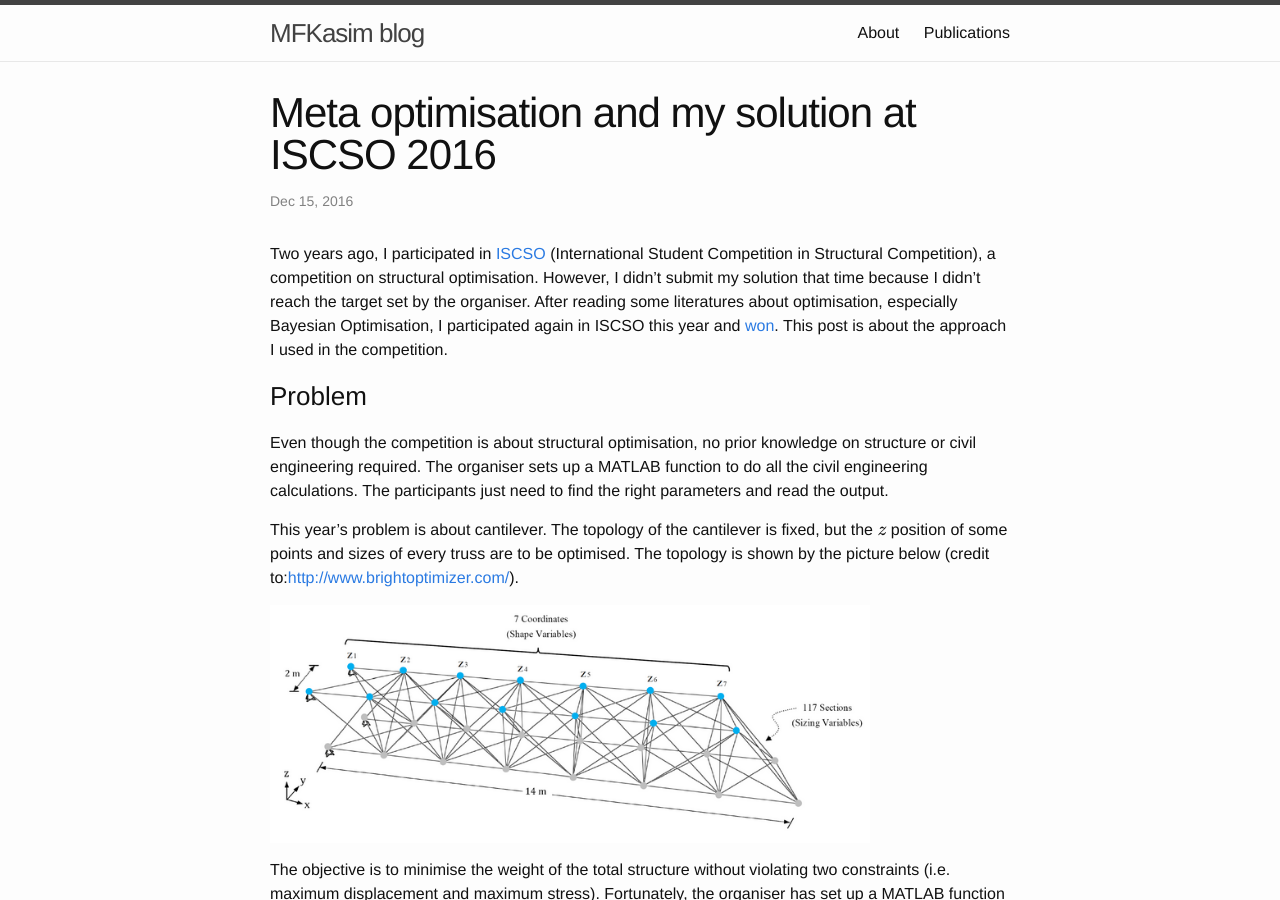
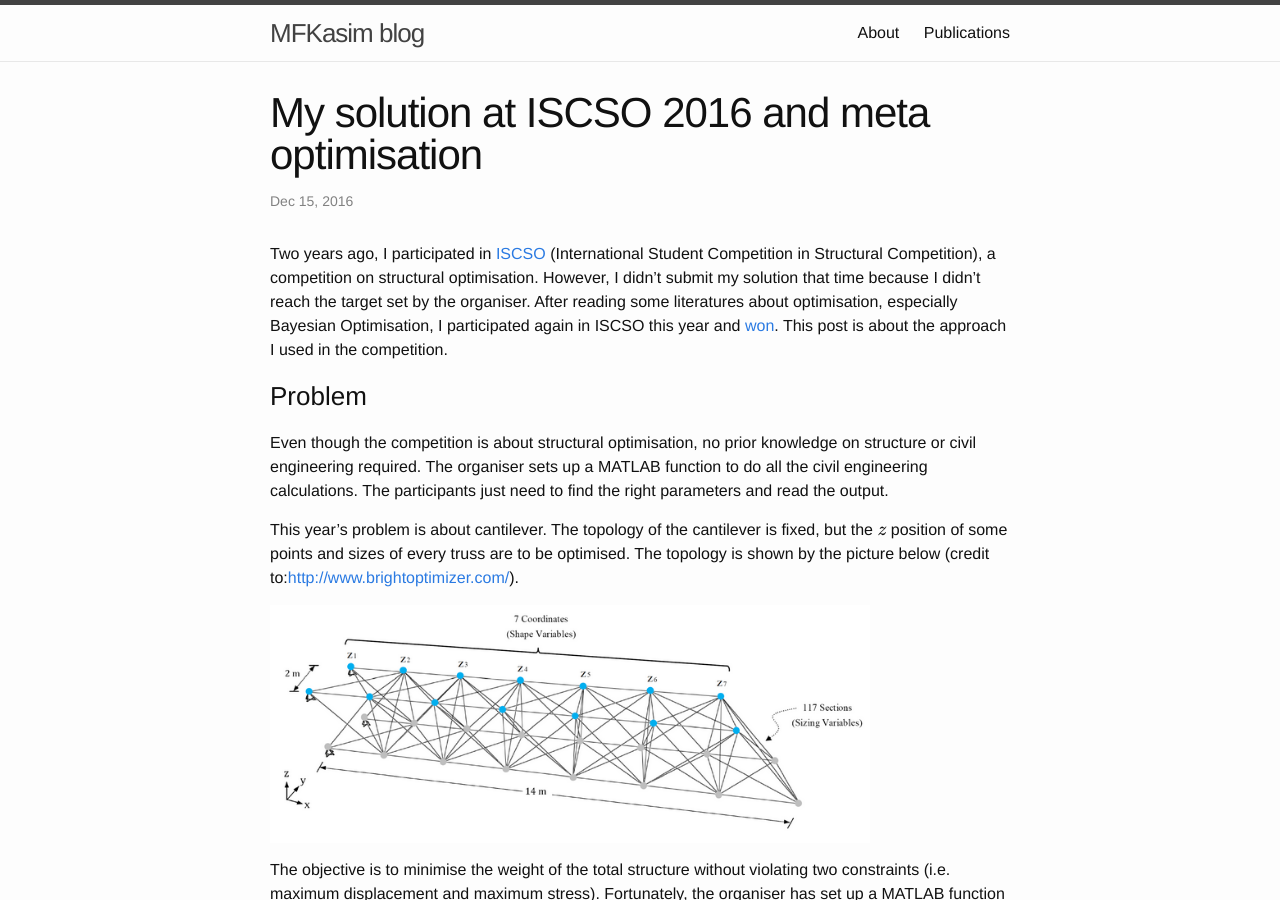
Before and after one commit to mfkasim1/mfkasim1.github.io, a Jekyll site: the page built from _posts/2016-12-15-meta-optimisation.markdown, in a window 1280 px wide and 900 px high. Built offline with Jekyll 4.4.1, drawn with Linux system fonts in a browser that asks for light colours; formulas are drawn with MathJax 3; comment, search, counter and statistics services are not loaded.

```diff
--- a/_posts/2016-12-15-meta-optimisation.markdown
+++ b/_posts/2016-12-15-meta-optimisation.markdown
@@ -1,6 +1,6 @@
 ---
 layout: post
-title:  "Meta optimisation and my solution at ISCSO 2016"
+title:  "My solution at ISCSO 2016 and meta optimisation"
 comments: true
 date:   2016-12-15 19:12:00 +0000
 categories:
```
